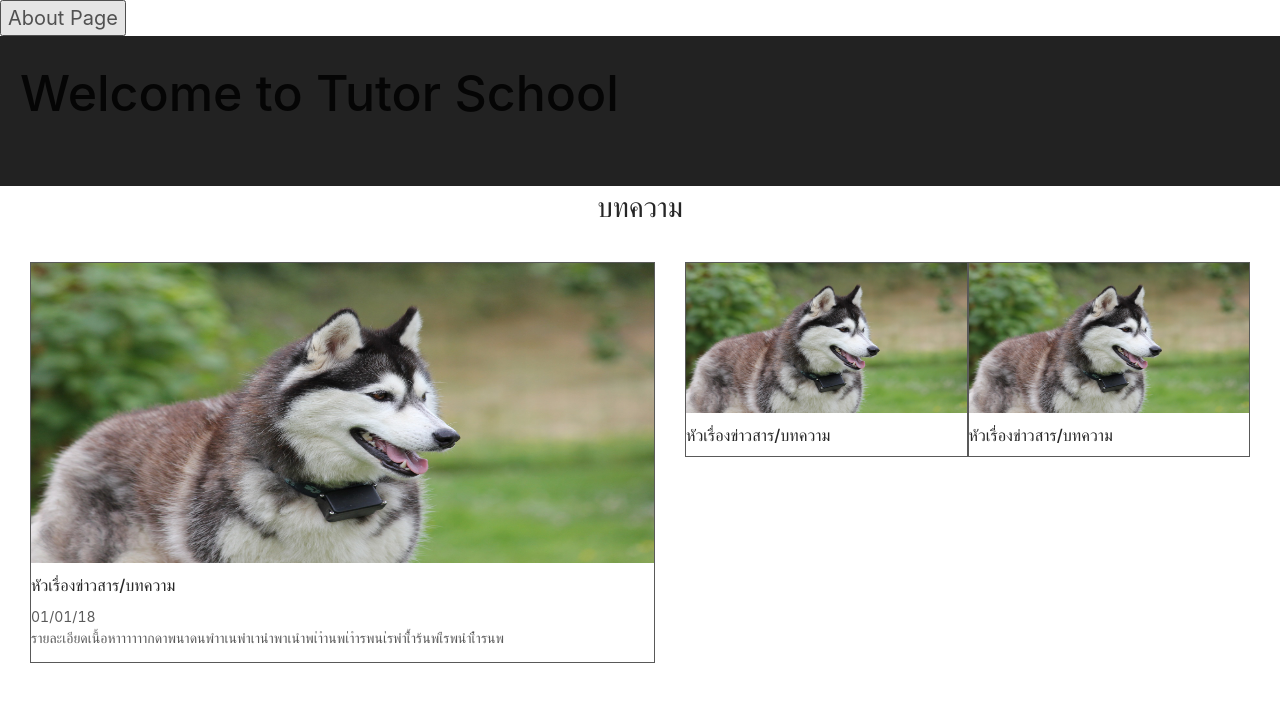
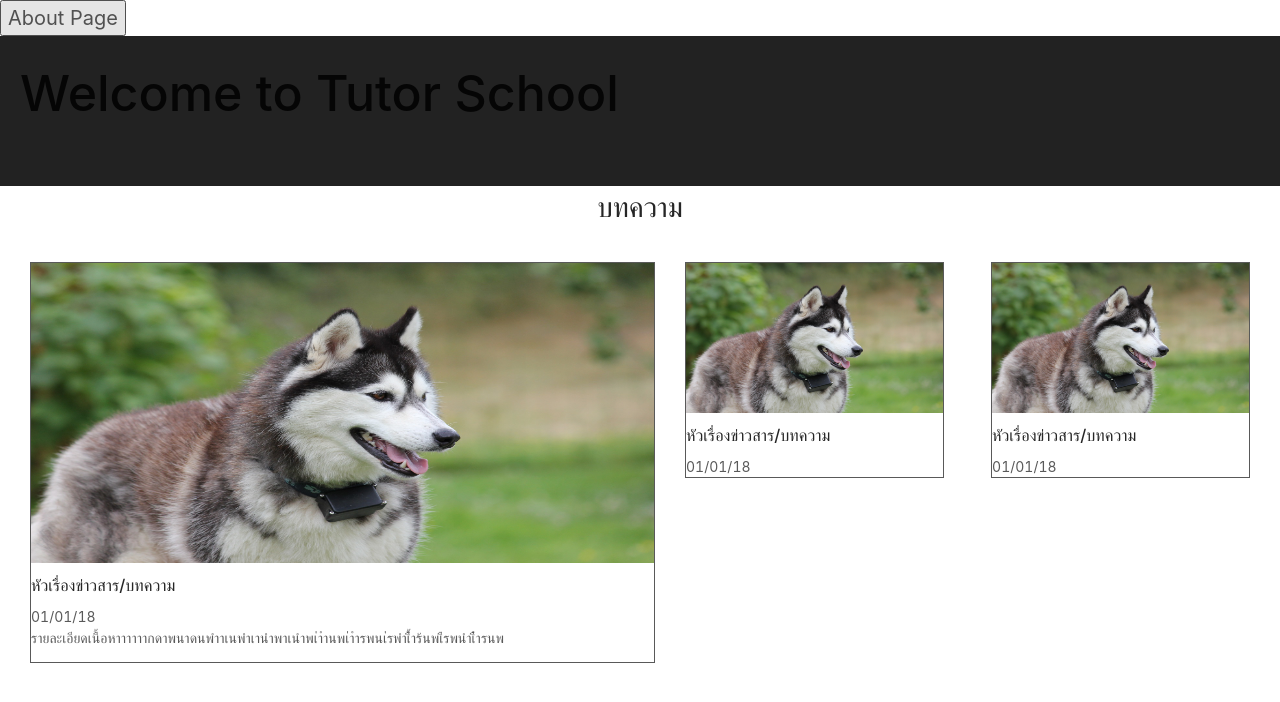
Before and after one commit to Mhaieiei/blogschool, a Next.js app in the folder client/: page / in a window 1280 px wide. Shown: the top 702 px of the page. Built offline with nearby package versions, Linux system fonts and the light colour scheme.

Commit message:
Add row display flex

```diff
--- a/client/components/Article.js
+++ b/client/components/Article.js
@@ -1,5 +1,5 @@
 import React, { Component } from 'react';
-import { Row, Col } from 'antd';
+import { Row, Col, DemoBox } from 'antd';
 import Imageblog from '../static/images/siberian.png';
 import '../styles/Article.css';
 
@@ -8,7 +8,7 @@ class Article extends Component {
     return (
       <div>
         <h1 style={{ textAlign:'center'}}> บทความ </h1>
-        <Row className='blog'>
+        <Row type="flex" justify="space-around" className='blog'>
           <Col span={12} style={{border: '1px solid'}}>
             <img
               src= {require('../static/images/siberian.png?inline')}
@@ -22,8 +22,10 @@ class Article extends Component {
             <p style={{marginBottom: 0}}>01/01/18</p>
             <p>รายละเอียดเนื้อหาาาาาากดาพนาดนพำาเนพำเานำพาเนำพเ่าำนพเ่าำรพนเ่รพำเ้ืำร้นพเืรพนำเืำรนพ</p>
           </Col>
+
           <Col span={12} style={{paddingLeft: '30px',paddingRight: '30px'}} >
-            <Col span={12} style={{border: '1px solid'}}>
+          <Row type="flex" justify="space-between" >
+            <Col span={11} style={{border: '1px solid'}}>
                 <img
                   src= {require('../static/images/siberian.png?inline')}
                   style={{
@@ -33,8 +35,9 @@ class Article extends Component {
                   }}
                 />
                 <h3> หัวเรื่องข่าวสาร/บทความ </h3>
+                <p style={{marginBottom: 0}}>01/01/18</p>
               </Col>
-            <Col span={12} style={{ border: '1px solid'}}>
+              <Col span={11} style={{ border: '1px solid'}}>
                 <img
                   src= {require('../static/images/siberian.png?inline')}
                   style={{
@@ -44,7 +47,10 @@ class Article extends Component {
                   }}
                 />
                 <h3> หัวเรื่องข่าวสาร/บทความ </h3>
+                <p style={{marginBottom: 0}}>01/01/18</p>
               </Col>
+
+            </Row>
 
           </Col>
         </Row>
```
Lines whose indentation alone changed are shown as unchanged.
